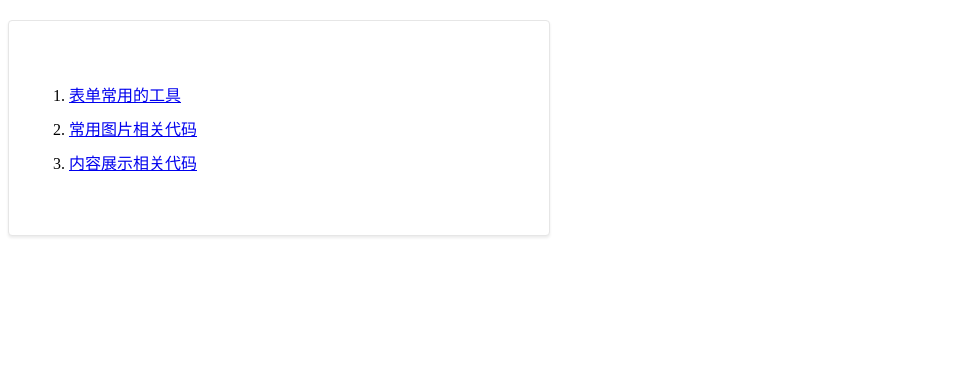
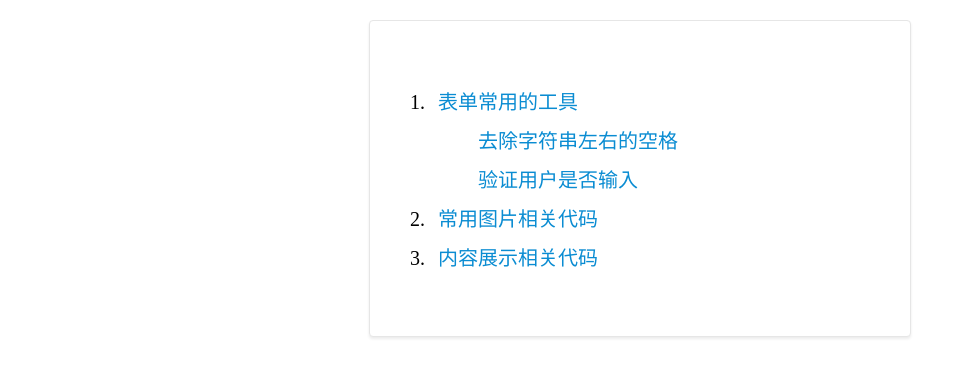
Before and after one commit to ellisonLou/fe-demos, a plain HTML site: page haoqing/1.html in a window 1280 px wide. Both pictures are taken after a click on the link "表单常用的工具". Shown: the whole page, without its empty margins (0-966 px from the left). Drawn offline with Linux system fonts and the light colour scheme.

Commit message:
add some css on main page

```diff
--- a/haoqing/1.html
+++ b/haoqing/1.html
@@ -8,7 +8,7 @@
   <link rel="stylesheet" href="./main.css">
 </head>
 <body>
-  <div class="wrap shadow">
+  <div class="wrapper shadow">
     <ol id="content">
 
     </ol>
@@ -55,9 +55,9 @@
       var content = document.getElementById('content');
       var htmlString = ''
       guide.forEach(function(o) {
-        htmlString += '<li><a href="#" class="title">'+ o.title + '</a></li><ul class="sub-list">'
+        htmlString += '<li class="lia"><a href="#" class="title">'+ o.title + '</a></li><ul class="sub-list">'
         o.sublist.forEach(function(b) {
-          htmlString += '<li><a class="sub-title" href=' + b.url + '>' + b.subtitle + '</a></li>'
+          htmlString += '<li class="lia"><a class="sub-title" href=' + b.url + '>' + b.subtitle + '</a></li>'
         })
         htmlString += '</ul>'
       })
@@ -66,21 +66,22 @@
       ol = document.getElementsByClassName('title');
       var open = false;
       var tmp = -1;
+      sublist = document.getElementsByClassName('sub-list')
       for(var i=0; i<ol.length; i++) {
         ol[i].index = i
         ol[i].onclick = function(a) {
-          sublist = document.getElementsByClassName('sub-list')
           for(var j=0; j<sublist.length; j++) {
             sublist[j].style.display = "none"
           }
           if (this.index == tmp && open) {
-            this.style.display = "none";
+            sublist[this.index].style.display = "none";
             open = false;
           } else {
-            this.style.display = "block";
+            console.log('this.index===>', ol[this.index].style);
+            sublist[this.index].style.display = "block";
             open = true;
           }
-          tmp = i;
+          tmp = this.index;
         }
       }
     }
--- a/haoqing/main.css
+++ b/haoqing/main.css
@@ -1,10 +1,11 @@
-.wrap {
+.wrapper {
   width: 500px;
-  margin: 20px 0 auto;
+  margin: 20px auto 0 auto;
   padding: 40px 20px;
   -moz-border-radius: 4px;
   -webkit-border-radius: 4px;
   border-radius: 4px;
+  font-size: 20px;
 }
 .shadow {
   border: 1px solid #e6e6e6;
@@ -18,10 +19,17 @@
   cursor: pointer;
   display: block;
   padding: 5px 0;
+  text-decoration: none;
+  color: #0a8cd2;
+  padding-left: 8px;
 }
 .title:hover, .sub-title:hover {
   background-color: #393;
   border-radius: 4px;
+  color: white;
+  font-size: 21px;
+  transition-duration: .5s;
+  text-indent: 20px;
 }
 .sub-list {
   list-style-type: none;
```
